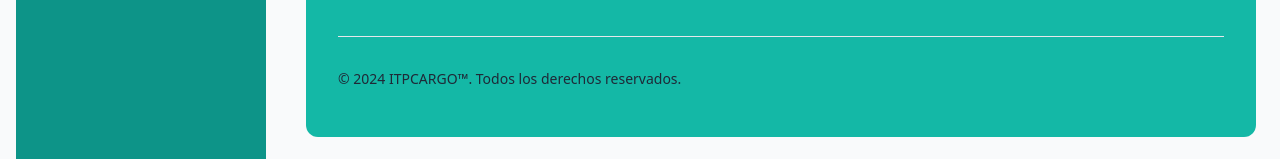
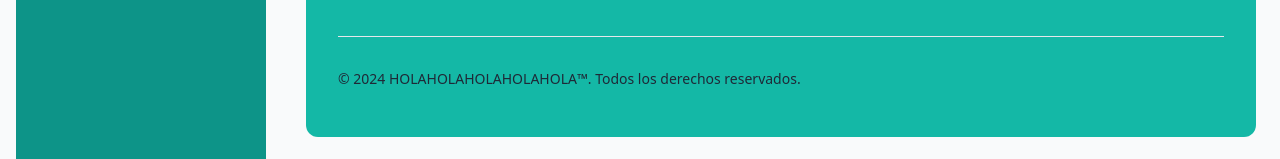
Before and after one commit to DiegonavarreteDUOC/innovatech-frontend, a React (Vite) app: page / in a window 1280 px wide. Shown: the part 678-837 px from the top of the page. Built offline with nearby package versions, Linux system fonts and the light colour scheme.

Commit message:
Update Footer.jsx

```diff
--- a/src/componentes/Layouts/Footer.jsx
+++ b/src/componentes/Layouts/Footer.jsx
@@ -72,7 +72,7 @@ function Footer() {
           <span className="text-sm text-gray-800 dark:text-gray-800 sm:text-center">
             © 2024{" "}
             <a href="#" className="hover:underline">
-              ITPCARGO™
+              HOLAHOLAHOLAHOLAHOLA™
             </a>
             . Todos los derechos reservados.
           </span>
```
